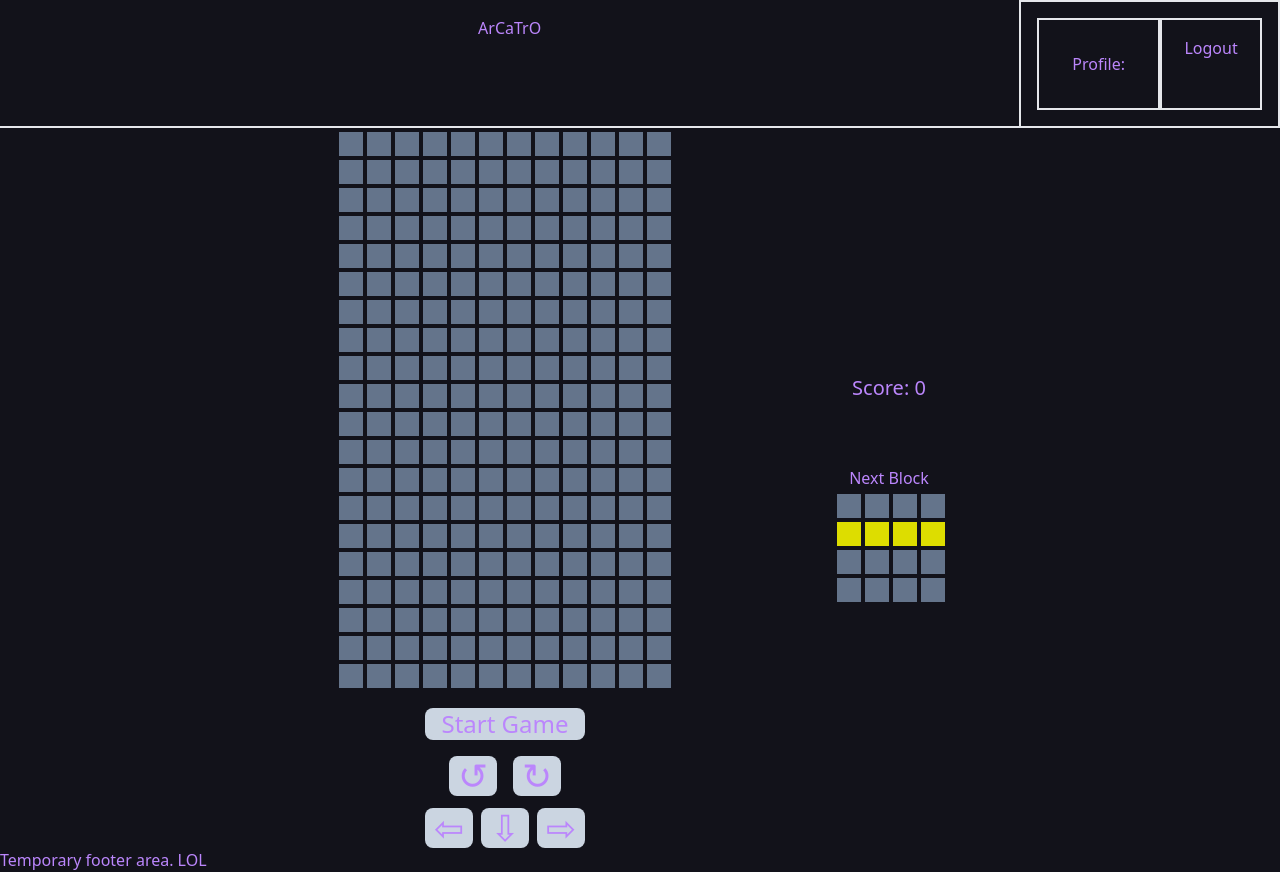
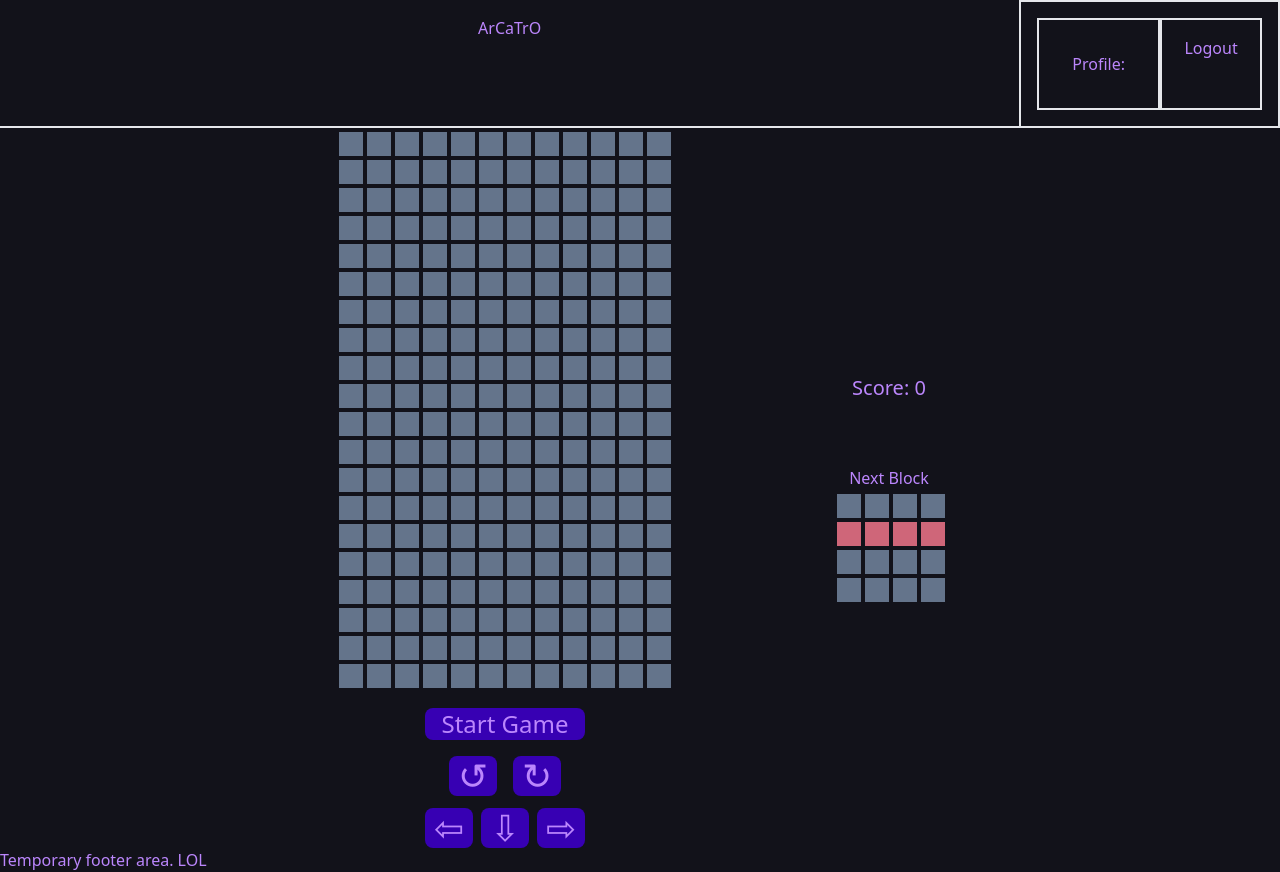
Before and after one commit to JoelKovalcson/Catro-Gaming, a React (Create React App) app in the folder client/: page /tetris in a window 1280 px wide. Built offline with nearby package versions, Linux system fonts and the light colour scheme; what tw-elements would draw is missing.

Commit message:
added tetris styles

```diff
--- a/client/src/components/game/tetris/TetrisGame.js
+++ b/client/src/components/game/tetris/TetrisGame.js
@@ -75,28 +75,28 @@ const TetrisGame = () => {
 				<div className='w-full mt-3'>
 					<div className='grid justify-center text-center text-4xl'>
 						<div>
-							<button disabled={gameState.gameOver} onClick={toggleRunning} className='bg-slate-300 rounded-lg mb-4 text-2xl w-full'>
+							<button disabled={gameState.gameOver} onClick={toggleRunning} className='bg-dark-blue rounded-lg mb-4 text-2xl w-full'>
 								{
 									(gameState.gameOver) ? ('Game Over') : (gameState.isRunning ? 'End Game' : 'Start Game' )
 								}
 							</button>
 						</div>
 						<div className='mb-3'>
-							<button onClick={() => dispatch({type: ROTATE_CCW})} className='bg-slate-300 rounded-lg w-12 px-1 mr-2'>
+							<button onClick={() => dispatch({type: ROTATE_CCW})} className='bg-dark-blue rounded-lg w-12 px-1 mr-2'>
 								↺
 							</button>
-							<button onClick={() => dispatch({type: ROTATE_CW})} className='bg-slate-300 rounded-lg w-12 px-1 ml-2'>
+							<button onClick={() => dispatch({type: ROTATE_CW})} className='bg-dark-blue rounded-lg w-12 px-1 ml-2'>
 								↻
 							</button>
 						</div>
 						<div>
-							<button onClick={() => dispatch({type: MOVE_LEFT})} className='bg-slate-300 rounded-lg w-12 px-1 mr-2'>
+							<button onClick={() => dispatch({type: MOVE_LEFT})} className='bg-dark-blue rounded-lg w-12 px-1 mr-2'>
 								⇦
 							</button>
-							<button onClick={() => dispatch({type: MOVE_DOWN})} className='bg-slate-300 rounded-lg w-12 px-1 mr-2'>
+							<button onClick={() => dispatch({type: MOVE_DOWN})} className='bg-dark-blue rounded-lg w-12 px-1 mr-2'>
 								⇩
 							</button>
-							<button onClick={() => dispatch({type: MOVE_RIGHT})} className='bg-slate-300 rounded-lg w-12 px-1'>
+							<button onClick={() => dispatch({type: MOVE_RIGHT})} className='bg-dark-blue rounded-lg w-12 px-1'>
 								⇨
 							</button>
 						</div>
--- a/client/src/utils/tetris/tetris.css
+++ b/client/src/utils/tetris/tetris.css
@@ -1,13 +1,13 @@
 /* Coloring Styles for pieces */
 
 :root {
-	--J-color: #CC0000;
-	--L-color: #00CC00;
-	--T-color: #0000DD;
-	--I-color: #DDDD00;
+	--J-color: #BB86FC;
+	--L-color: #3700B3;
+	--T-color: #03DAC6;
+	--I-color: #CF6679;
 	--Z-color: #00AAAA;
 	--S-color: #CC00FF;
-	--O-color: #DD7700;
+	--O-color: #FFB347;
 }
 
 .J {
```
